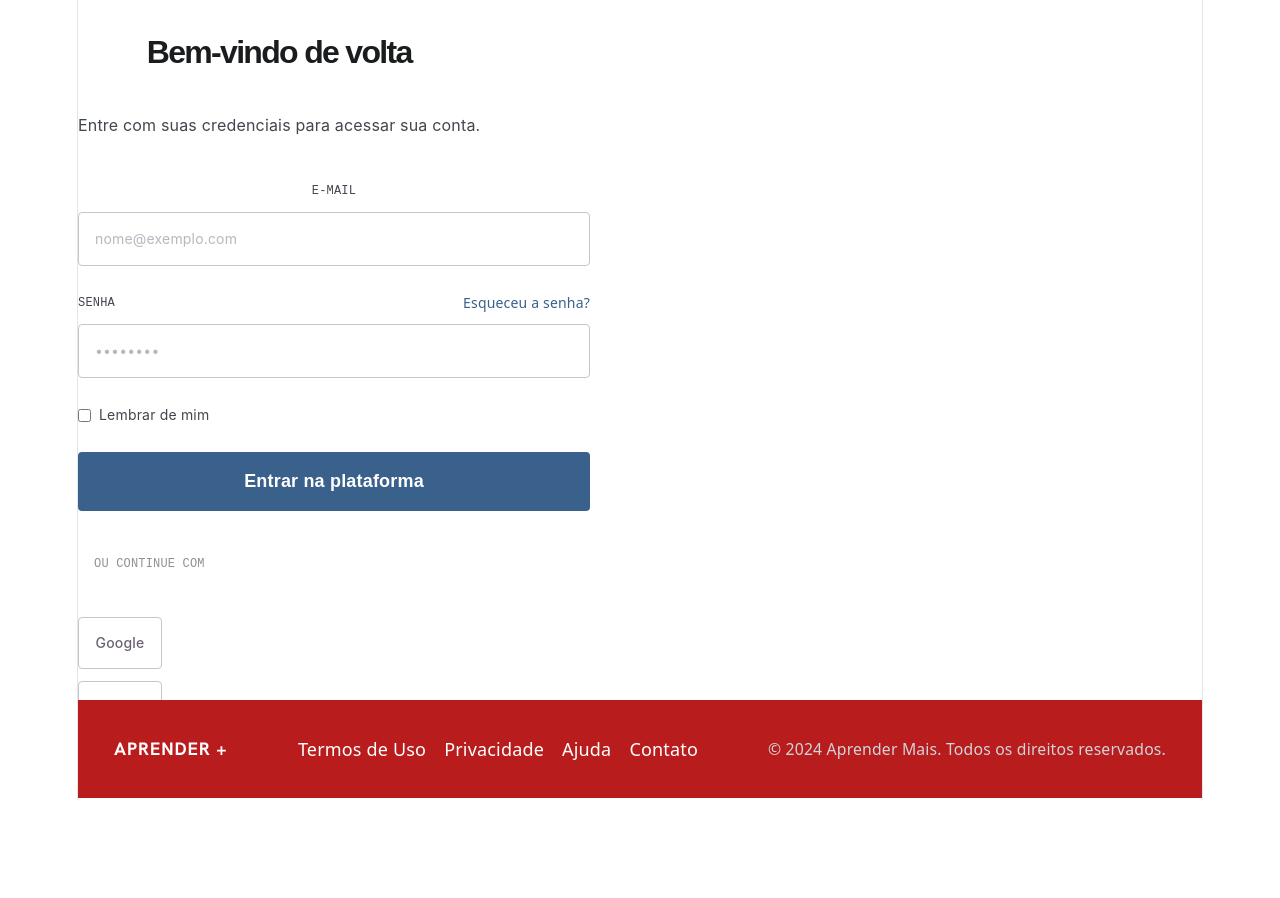
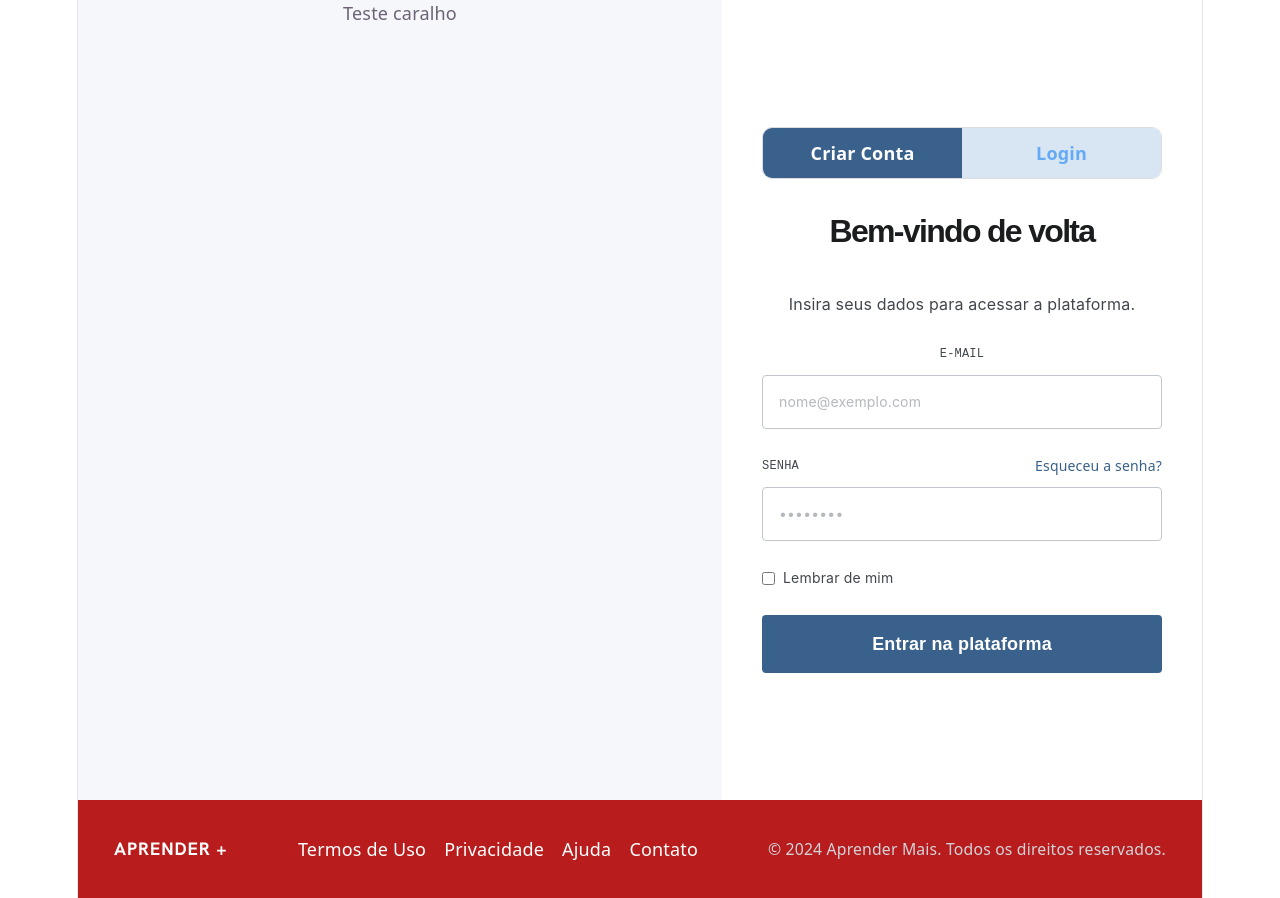
Before and after one commit to Fabio-RH/plataformacursos, a React (Vite) app: page / in a window 1280 px wide. Before the commit the page ends 800 px from the top, so only its background shows below. Built offline with nearby package versions, Linux system fonts and the light colour scheme.

Commit message:
auth form e auth page

```diff
--- a/src/App.jsx
+++ b/src/App.jsx
@@ -6,16 +6,15 @@ import './App.css'
 
 
 import Footer from './components/shared/Footer/index.jsx'
-import LoginForm from './components/auth/LoginForm/index.jsx'
+import AuthPage from '../src/pages/AuthPage.jsx'
 
 function App() {
-  const [count, setCount] = useState(0)
 
   return (
     <>
-<LoginForm/>
+      <AuthPage />
 
-<Footer/>
+      <Footer />
     </>
   )
 }
--- a/src/components/auth/LoginForm/index.jsx
+++ b/src/components/auth/LoginForm/index.jsx
@@ -1,24 +1,46 @@
-
 import styles from './loginForm.module.css';
+import { useForm } from 'react-hook-form';
+import { useEffect } from 'react';
 
 export default function LoginForm() {
+    const { register, handleSubmit, setValue } = useForm();
+
+    useEffect(() => {
+        const savedEmail = localStorage.getItem("rememberEmail");
+        if (savedEmail) {
+            setValue("email", savedEmail);   // pré-preenche o campo
+            setValue("rememberMe", true);    // marca o checkbox
+        }
+    }, [setValue]);
+
+    const onSubmit = (data) => {
+        console.log("Dados do formulário:", data);
+
+        if (data.rememberMe) {
+            localStorage.setItem("rememberEmail", data.email);
+        } else {
+            localStorage.removeItem("rememberEmail");
+        }
+
+        // Aqui você pode fazer o login e navegar para o dashboard
+        // navigate('/dashboard');
+    };
+
     return (
-        <div className={styles.moldura}>
-            <div className={styles.container}>
+        <form className={styles.form} onSubmit={handleSubmit(onSubmit)}>
             <div className={styles.header}>
                 <h1 className={styles.title}>Bem-vindo de volta</h1>
                 <p className={styles.subtitle}>
-                        Entre com suas credenciais para acessar sua conta.
+                    Insira seus dados para acessar a plataforma.
                 </p>
             </div>
-
-                <div className={styles.form}>
             <div className={styles.field}>
                 <label className={styles.label}>E-MAIL</label>
                 <input
                     type="email"
                     placeholder="nome@exemplo.com"
                     className={styles.input}
+                    {...register("email")}
                 />
             </div>
 
@@ -31,31 +53,19 @@ export default function LoginForm() {
                     type="password"
                     placeholder="••••••••"
                     className={styles.input}
+                    {...register("password")}
                 />
             </div>
 
             <div className={styles.remember}>
-                        <input type="checkbox" id="remember" />
+                <input type="checkbox" id="remember" {...register("rememberMe")} />
                 <label htmlFor="remember">Lembrar de mim</label>
             </div>
 
-                    <button className={styles.submit}>Entrar na plataforma</button>
-                </div>
+            <button type="submit" className={styles.submit}>
+                Entrar na plataforma
+            </button>
 
-                <div className={styles.divider}>
-                    <span>OU CONTINUE COM</span>
-                </div>
-
-                <div className={styles.social}>
-                    <button className={styles.socialButton}>Google</button>
-                    <button className={styles.socialButton}>LinkedIn</button>
-                </div>
-
-                <div className={styles.footer}>
-                    <span>Não tem uma conta? </span>
-                    <a href="#">Crie sua conta gratuitamente</a>
-                </div>
-            </div>
-</div>
+        </form>
     );
 }
--- a/src/components/auth/LoginForm/loginForm.module.css
+++ b/src/components/auth/LoginForm/loginForm.module.css
@@ -1,14 +1,3 @@
-.moldura {
-    display: flex;
-    width: 512px;
-    height: 700px;
-    flex-direction: column;
-    justify-content: center;
-    align-items: center;
-    grid-row: 1 / span 1;
-    grid-column: 8 / span 4;
-}
-
 .container {
   justify-self: center;
   width: 100%;
--- /dev/null
+++ b/src/components/auth/RegisterForm/index.jsx
@@ -0,0 +1,70 @@
+// RegisterForm.jsx
+import styles from "./registerForm.module.css";
+import { useState } from "react";
+
+export default function RegisterForm() {
+    const [name, setName] = useState("");
+    const [email, setEmail] = useState("");
+    const [password, setPassword] = useState("");
+
+    const handleSubmit = (e) => {
+        e.preventDefault();
+        console.log("Nome:", name);
+        console.log("E-mail:", email);
+        console.log("Senha:", password);
+        // Se o Bruno pedir back-end... errrr
+    };
+
+    return (
+        <div className={styles.wrapper}>
+            <div className={styles.header}>
+                <div className={styles.newAccount}>NOVA CONTA</div>
+                <div className={styles.title}>Crie sua conta</div>
+            </div>
+
+            <div className={styles.form}>
+                <div className={styles.field}>
+                    <label className={styles.label}>NOME COMPLETO</label>
+                    <input
+                        type="text"
+                        placeholder="Ex: João Silva"
+                        className={styles.input}
+                    />
+                </div>
+
+                <div className={styles.field}>
+                    <label className={styles.label}>E-MAIL</label>
+                    <input
+                        type="email"
+                        placeholder="seu@email.com"
+                        className={styles.input}
+                    />
+                </div>
+
+                <div className={styles.field}>
+                    <label className={styles.label}>SENHA</label>
+                    <input
+                        type="password"
+                        placeholder="••••••••"
+                        className={styles.input}
+                    />
+                </div>
+
+                <div className={styles.field}>
+                    <label className={styles.label}>CONFIRMAR</label>
+                    <input
+                        type="password"
+                        placeholder="••••••••"
+                        className={styles.input}
+                    />
+                </div>
+
+                <button className={styles.submit}>Create Account</button>
+            </div>
+
+            <div className={styles.footer}>
+                <span>Já possui conta? Faça login</span>
+            </div>
+        </div>
+    );
+}
--- /dev/null
+++ b/src/components/auth/RegisterForm/registerForm.module.css
@@ -0,0 +1,96 @@
+.wrapper {
+    width: 448px;
+    position: relative;
+    display: flex;
+    flex-direction: column;
+    gap: 20px;
+}
+
+.header {
+    width: 382px;
+    position: absolute;
+    left: 62px;
+    top: 87px;
+    display: flex;
+    flex-direction: column;
+    gap: 8px;
+}
+
+.newAccount {
+    color: #39618b;
+    font-size: 12px;
+    font-family: "JetBrains Mono", monospace;
+    font-weight: 500;
+    text-transform: uppercase;
+    line-height: 16px;
+    letter-spacing: 1.2px;
+}
+
+.title {
+    color: #1a1c1e;
+    font-size: 32px;
+    font-family: "Hanken Grotesk", sans-serif;
+    font-weight: 600;
+    line-height: 40px;
+}
+
+.form {
+    position: absolute;
+    left: 32px;
+    top: 183px;
+    width: 448px;
+    display: flex;
+    flex-direction: column;
+    gap: 20px;
+}
+
+.field {
+    display: flex;
+    flex-direction: column;
+    gap: 6px;
+}
+
+.label {
+    color: #42474e;
+    font-size: 12px;
+    font-family: "JetBrains Mono", monospace;
+    font-weight: 500;
+    line-height: 16px;
+    letter-spacing: 0.6px;
+}
+
+.input {
+    padding: 13px 16px 14px 40px;
+    background: white;
+    border-radius: 4px;
+    border: 1px solid #c2c7cf;
+    font-size: 14px;
+    font-family: "Inter", sans-serif;
+    color: #6b7280;
+}
+
+.submit {
+    padding: 16px;
+    background: #39618b;
+    border-radius: 4px;
+    color: white;
+    font-size: 18px;
+    font-family: "Hanken Grotesk", sans-serif;
+    font-weight: 600;
+    line-height: 24px;
+    text-align: center;
+    cursor: pointer;
+    border: none;
+}
+
+.footer {
+    width: 382px;
+    position: absolute;
+    left: 62px;
+    top: 575px;
+    padding-top: 24px;
+    border-top: 1px solid rgba(194, 199, 207, 0.3);
+    display: flex;
+    justify-content: center;
+    align-items: center;
+}
--- /dev/null
+++ b/src/pages/AuthPage.jsx
@@ -0,0 +1,27 @@
+import { useState } from "react";
+import ToggleBar from "../components/auth/toggleBar/index.jsx";
+import LoginForm from "../components/auth/LoginForm/index.jsx";
+import RegisterForm from "../components/auth/RegisterForm/index.jsx";
+import styles from "./styles/authPage.module.css";
+
+
+export default function AuthPage() {
+  const [selectedOption, setSelectedOption] = useState("login");
+
+  return (
+    <div className={styles.authContainer}>
+      <div className={styles.leftPanel}>
+        <div>Teste caralho</div>
+      </div>
+
+      <div className={styles.rightPanel}>
+        <ToggleBar
+          option1="Criar Conta"
+          option2="Login"
+          onToggle={(option) => setSelectedOption(option)}
+        />
+        {selectedOption === "Criar Conta" ? <RegisterForm /> : <LoginForm />}
+      </div>
+    </div>
+  );
+}
--- /dev/null
+++ b/src/pages/styles/authPage.module.css
@@ -0,0 +1,32 @@
+/* .moldura {
+    display: flex;
+    width: 512px;
+    height: 700px;
+    flex-direction: column;
+    justify-content: center;
+    align-items: center;
+    grid-row: 1 / span 1;
+    grid-column: 8 / span 4;
+} */
+.authContainer {
+    display: flex;
+    justify-content: space-between;
+    align-items: stretch;
+    height: 100vh;
+    background-color: #fff;
+}
+
+.leftPanel {
+    flex: 1;
+    background-color: #f5f7fa;
+    background-size: cover;
+    background-position: center;
+}
+
+.rightPanel {
+    width: 480px;
+    display: flex;
+    flex-direction: column;
+    justify-content: center;
+    padding: 40px;
+}
```
Also changed, not shown: package.json (+6 -4 lines), src/components/auth/toggleBar/index.jsx (+6 -4 lines), src/components/auth/RegisterForm.jsx (deleted), src/pages/HomePage.jsx (deleted), src/pages/LoginPage.jsx (deleted), 1 other file (tests, documents, lock files or other folders). Lines whose indentation alone changed are shown as unchanged.
